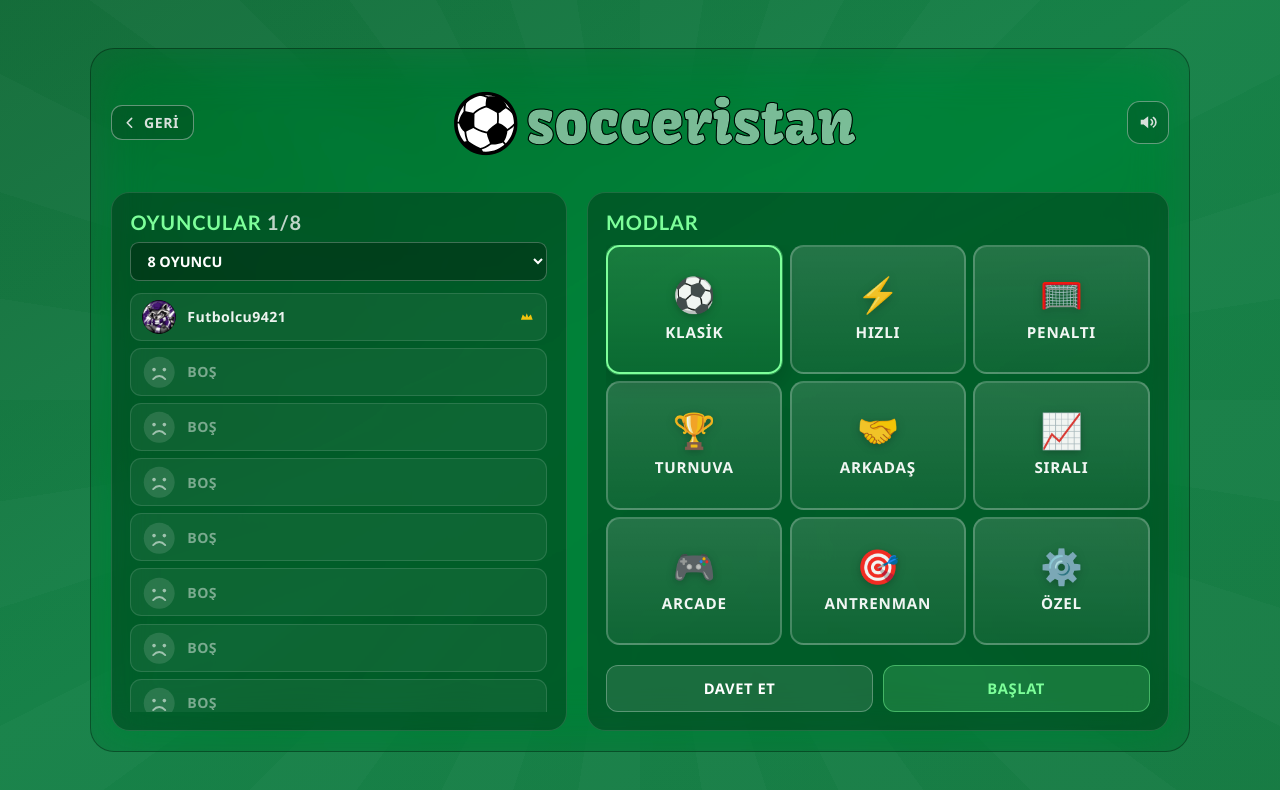
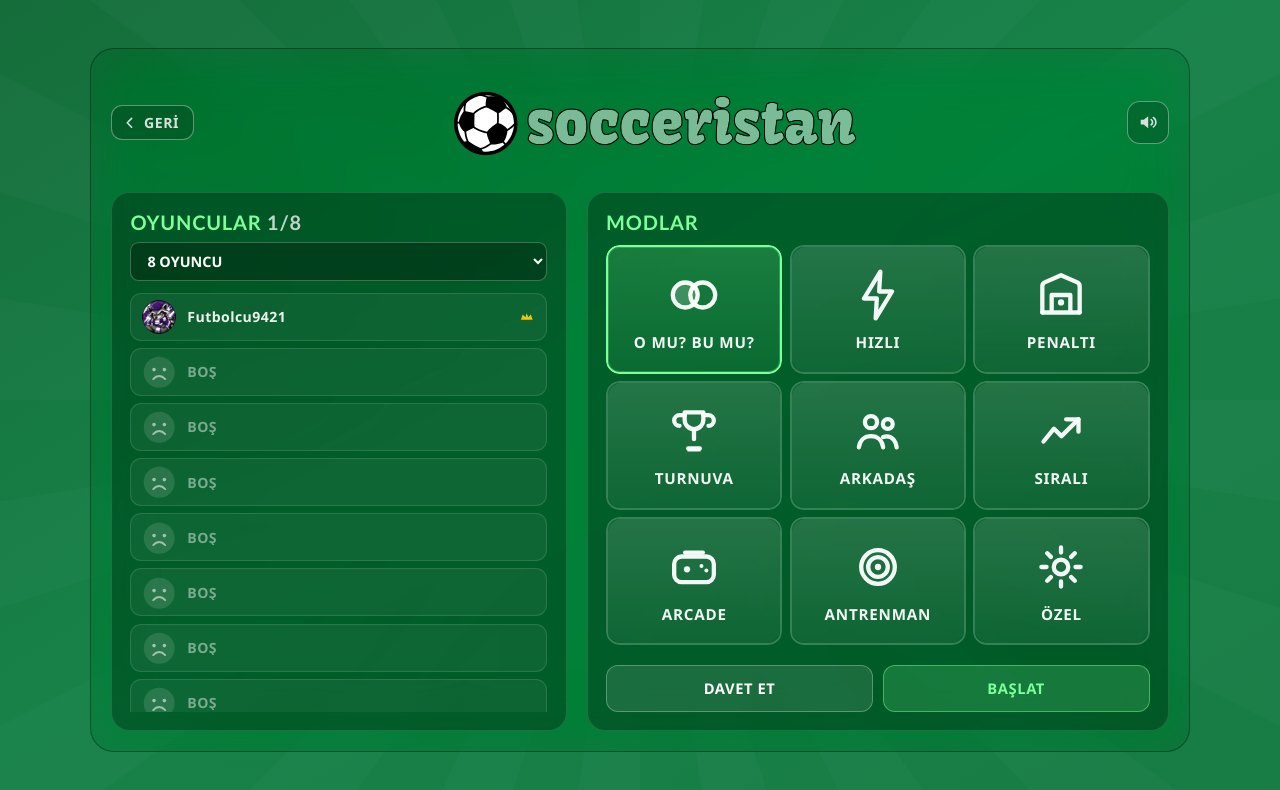
Before and after one commit to tegemenozyurek/socceristan, a React (Vite) app: page / in a window 1280 px wide. Both pictures are taken after a click on the button "HIZLI BAŞLA". Shown: the top 790 px of the page. Built offline with nearby package versions, Linux system fonts and the light colour scheme.

Commit message:
Refactor App component to introduce new game mode 'omubumu' with corresponding icons and descriptions. Update CSS for improved button styles, layout adjustments, and enhanced visual effects, ensuring a more engaging user experience.

```diff
--- a/src/App.css
+++ b/src/App.css
@@ -592,21 +592,33 @@
   padding: 0.48rem 0.35rem;
   border-radius: 0.85rem;
   border: 2px solid rgba(255, 255, 255, 0.22);
-  background:
-    linear-gradient(180deg, rgba(255, 255, 255, 0.14), rgba(255, 255, 255, 0.06));
+  background: transparent;
   color: rgba(255, 255, 255, 0.94);
   cursor: pointer;
-  overflow: hidden;
+  overflow: clip;
+  -webkit-mask-image: radial-gradient(circle, #000 100%, #000 100%);
+  mask-image: radial-gradient(circle, #000 100%, #000 100%);
   animation: mode-card-in 760ms cubic-bezier(0.22, 1, 0.36, 1) backwards;
   animation-delay: calc(380ms + var(--i, 0) * 75ms);
   transition:
     border-color 220ms ease,
-    background 220ms ease,
-    box-shadow 220ms ease,
-    transform 220ms ease;
+    box-shadow 220ms ease;
+}
+
+.mode-card::before {
+  content: "";
+  position: absolute;
+  inset: 0;
+  border-radius: inherit;
+  background:
+    linear-gradient(180deg, rgba(255, 255, 255, 0.14), rgba(255, 255, 255, 0.06));
+  z-index: 0;
+  pointer-events: none;
 }
 
 .mode-face {
+  position: relative;
+  z-index: 1;
   display: flex;
   flex-direction: column;
   align-items: center;
@@ -629,11 +641,11 @@
 .mode-face-detail {
   position: absolute;
   inset: 0;
-  padding: 0.45rem 0.4rem;
+  padding: 0.35rem 0.32rem;
   opacity: 0;
   transform: translateY(10px) scale(0.98);
   pointer-events: none;
-  gap: 0.35rem;
+  gap: 0.28rem;
   justify-content: center;
   overflow: hidden;
 }
@@ -641,8 +653,16 @@
 .mode-card .mode-icon {
   font-size: clamp(1.7rem, 3vw, 2.15rem);
   line-height: 1;
-  filter: drop-shadow(0 2px 4px rgba(0, 0, 0, 0.25));
   transition: transform 280ms cubic-bezier(0.22, 1, 0.36, 1);
+  color: rgba(255, 255, 255, 0.95);
+  display: grid;
+  place-items: center;
+}
+
+.mode-card .mode-icon svg {
+  width: clamp(2.9rem, 5vw, 3.5rem);
+  height: clamp(2.9rem, 5vw, 3.5rem);
+  display: block;
 }
 
 .mode-title {
@@ -651,34 +671,37 @@
 }
 
 .mode-face-detail .mode-title {
-  font-size: clamp(0.6rem, 1.2vw, 0.72rem);
+  font-size: clamp(0.55rem, 1.1vw, 0.66rem);
   color: #7dff9a;
+  flex-shrink: 0;
 }
 
 .mode-desc {
-  font: 600 clamp(0.58rem, 1.15vw, 0.68rem)/1.3 "Segoe UI", sans-serif;
+  font: 600 clamp(0.5rem, 1vw, 0.62rem)/1.28 "Segoe UI", sans-serif;
   letter-spacing: 0.01em;
   color: rgba(245, 245, 245, 0.88);
-  max-width: 17ch;
+  width: 100%;
+  max-width: none;
   overflow: hidden;
   display: -webkit-box;
   -webkit-box-orient: vertical;
-  -webkit-line-clamp: 4;
+  -webkit-line-clamp: 8;
+  text-wrap: pretty;
 }
 
 .mode-card.active {
   border-color: #7dff9a;
+  box-shadow: inset 0 0 0 1px rgba(125, 255, 154, 0.28);
+}
+
+.mode-card.active::before {
   background:
     linear-gradient(180deg, rgba(125, 255, 154, 0.2), rgba(125, 255, 154, 0.08));
-  box-shadow:
-    0 0 0 1px rgba(125, 255, 154, 0.35),
-    0 8px 22px rgba(0, 0, 0, 0.18);
 }
 
 @media (hover: hover) and (pointer: fine) {
   .mode-card:hover {
     border-color: rgba(125, 255, 154, 0.55);
-    transform: translateY(-1px);
   }
 
   .mode-card:hover .mode-face-default {
--- a/src/App.tsx
+++ b/src/App.tsx
@@ -1,4 +1,4 @@
-import { useEffect, useRef, useState, type CSSProperties } from 'react'
+import { useEffect, useRef, useState, type CSSProperties, type ReactNode } from 'react'
 import { Navigate, useLocation, useNavigate } from 'react-router-dom'
 import logoAndTitle from './assets/logoAndTitle.svg'
 import bull from './assets/characters/bull.png'
@@ -13,7 +13,7 @@ import './App.css'
 
 type Lang = 'tr' | 'en' | 'de'
 type ModeId =
-  | 'classic'
+  | 'omubumu'
   | 'quick'
   | 'penalty'
   | 'tournament'
@@ -39,16 +39,194 @@ function randomCharacter(exclude?: string) {
   return options[Math.floor(Math.random() * options.length)] ?? characters[0]
 }
 
-const modes: { id: ModeId; icon: string }[] = [
-  { id: 'classic', icon: '⚽' },
-  { id: 'quick', icon: '⚡' },
-  { id: 'penalty', icon: '🥅' },
-  { id: 'tournament', icon: '🏆' },
-  { id: 'friends', icon: '🤝' },
-  { id: 'ranked', icon: '📈' },
-  { id: 'arcade', icon: '🎮' },
-  { id: 'training', icon: '🎯' },
-  { id: 'custom', icon: '⚙️' },
+function ModeIcon({ children }: { children: ReactNode }) {
+  return (
+    <svg viewBox="0 0 24 24" fill="none" aria-hidden="true">
+      {children}
+    </svg>
+  )
+}
+
+function OmubumuIcon() {
+  return (
+    <ModeIcon>
+      <circle
+        cx="8.25"
+        cy="12"
+        r="5.35"
+        fill="currentColor"
+        fillOpacity="0.2"
+        stroke="currentColor"
+        strokeWidth="1.85"
+      />
+      <circle cx="15.75" cy="12" r="5.35" stroke="currentColor" strokeWidth="1.85" />
+    </ModeIcon>
+  )
+}
+
+function QuickIcon() {
+  return (
+    <ModeIcon>
+      <path
+        d="M13 2 6 13.5h5.5L11 22 18 10.5h-5.5L13 2z"
+        stroke="currentColor"
+        strokeWidth="1.85"
+        strokeLinejoin="round"
+        strokeLinecap="round"
+      />
+    </ModeIcon>
+  )
+}
+
+function PenaltyIcon() {
+  return (
+    <ModeIcon>
+      <path
+        d="M4 19.5V8.2c0-.7.4-1.3 1-1.6L12 3.5l7 3.1c.6.3 1 .9 1 1.6v11.3"
+        stroke="currentColor"
+        strokeWidth="1.85"
+        strokeLinecap="round"
+        strokeLinejoin="round"
+      />
+      <path
+        d="M4 19.5h16M8 19.5V12h8v7.5"
+        stroke="currentColor"
+        strokeWidth="1.85"
+        strokeLinecap="round"
+        strokeLinejoin="round"
+      />
+      <circle cx="12" cy="15.2" r="1.35" fill="currentColor" />
+    </ModeIcon>
+  )
+}
+
+function TournamentIcon() {
+  return (
+    <ModeIcon>
+      <path
+        d="M8 4h8v3.2a4 4 0 0 1-8 0V4z"
+        stroke="currentColor"
+        strokeWidth="1.85"
+        strokeLinejoin="round"
+      />
+      <path
+        d="M8 5.2H5.8A2.3 2.3 0 0 0 5.8 9.8M16 5.2h2.2a2.3 2.3 0 0 1 0 4.6"
+        stroke="currentColor"
+        strokeWidth="1.85"
+        strokeLinecap="round"
+      />
+      <path
+        d="M12 11.2v4.3M9.5 19.5h5M12 15.5h0"
+        stroke="currentColor"
+        strokeWidth="1.85"
+        strokeLinecap="round"
+      />
+      <path d="M9.2 19.5h5.6v1.3H9.2z" fill="currentColor" />
+    </ModeIcon>
+  )
+}
+
+function FriendsIcon() {
+  return (
+    <ModeIcon>
+      <circle cx="9" cy="8.2" r="2.6" stroke="currentColor" strokeWidth="1.85" />
+      <circle cx="16.2" cy="9" r="2.1" stroke="currentColor" strokeWidth="1.85" />
+      <path
+        d="M3.8 19c.4-3.1 2.5-4.8 5.2-4.8s4.8 1.7 5.2 4.8"
+        stroke="currentColor"
+        strokeWidth="1.85"
+        strokeLinecap="round"
+      />
+      <path
+        d="M14.2 14.6c1.5-.5 3.2-.3 4.5 1.1.7.8 1.1 1.8 1.3 3.3"
+        stroke="currentColor"
+        strokeWidth="1.85"
+        strokeLinecap="round"
+      />
+    </ModeIcon>
+  )
+}
+
+function RankedIcon() {
+  return (
+    <ModeIcon>
+      <path
+        d="M4.5 16.5 9 11l3.2 3.2L19.5 7"
+        stroke="currentColor"
+        strokeWidth="1.85"
+        strokeLinecap="round"
+        strokeLinejoin="round"
+      />
+      <path
+        d="M14.2 7H19.5v5.3"
+        stroke="currentColor"
+        strokeWidth="1.85"
+        strokeLinecap="round"
+        strokeLinejoin="round"
+      />
+    </ModeIcon>
+  )
+}
+
+function ArcadeIcon() {
+  return (
+    <ModeIcon>
+      <rect
+        x="3.5"
+        y="7.5"
+        width="17"
+        height="11"
+        rx="3.2"
+        stroke="currentColor"
+        strokeWidth="1.85"
+      />
+      <circle cx="9" cy="13" r="1.35" fill="currentColor" />
+      <circle cx="15.2" cy="11.6" r="0.85" fill="currentColor" />
+      <circle cx="17.3" cy="13.5" r="0.85" fill="currentColor" />
+      <path
+        d="M8.2 5.8h7.6"
+        stroke="currentColor"
+        strokeWidth="1.85"
+        strokeLinecap="round"
+      />
+    </ModeIcon>
+  )
+}
+
+function TrainingIcon() {
+  return (
+    <ModeIcon>
+      <circle cx="12" cy="12" r="7.2" stroke="currentColor" strokeWidth="1.85" />
+      <circle cx="12" cy="12" r="4.2" stroke="currentColor" strokeWidth="1.85" />
+      <circle cx="12" cy="12" r="1.35" fill="currentColor" />
+    </ModeIcon>
+  )
+}
+
+function CustomIcon() {
+  return (
+    <ModeIcon>
+      <circle cx="12" cy="12" r="3.1" stroke="currentColor" strokeWidth="1.85" />
+      <path
+        d="M12 3.6v2.2M12 18.2v2.2M3.6 12h2.2M18.2 12h2.2M6.1 6.1l1.55 1.55M16.35 16.35l1.55 1.55M17.9 6.1l-1.55 1.55M7.65 16.35l-1.55 1.55"
+        stroke="currentColor"
+        strokeWidth="1.85"
+        strokeLinecap="round"
+      />
+    </ModeIcon>
+  )
+}
+
+const modes: { id: ModeId; icon: ReactNode }[] = [
+  { id: 'omubumu', icon: <OmubumuIcon /> },
+  { id: 'quick', icon: <QuickIcon /> },
+  { id: 'penalty', icon: <PenaltyIcon /> },
+  { id: 'tournament', icon: <TournamentIcon /> },
+  { id: 'friends', icon: <FriendsIcon /> },
+  { id: 'ranked', icon: <RankedIcon /> },
+  { id: 'arcade', icon: <ArcadeIcon /> },
+  { id: 'training', icon: <TrainingIcon /> },
+  { id: 'custom', icon: <CustomIcon /> },
 ]
 
 const copy = {
@@ -74,7 +252,7 @@ const copy = {
     soundOn: 'Sesi aç',
     soundOff: 'Sesi kapat',
     modes: {
-      classic: 'KLASİK',
+      omubumu: 'O MU? BU MU?',
       quick: 'HIZLI',
       penalty: 'PENALTI',
       tournament: 'TURNUVA',
@@ -85,7 +263,7 @@ const copy = {
       custom: 'ÖZEL',
     },
     modeDesc: {
-      classic: 'Standart maç. Zamanlı oynayın veya ilk golü atan kazansın.',
+      omubumu: 'Önüne çıkan iki arasında arkadaşlarınla seçim yap. Kendi istediğini seçmek için jokerlerini kullanmayı unutma.',
       quick: 'Kısa turlar, hızlı skor. Atlayın ve hemen oynayın.',
       penalty: 'Sadece penaltı. Noktadan sırayla şut atın.',
       tournament: 'Birden fazla maçlık bracket turnuvası.',
@@ -118,7 +296,7 @@ const copy = {
     soundOn: 'Unmute sound',
     soundOff: 'Mute sound',
     modes: {
-      classic: 'CLASSIC',
+      omubumu: 'THIS? OR THAT?',
       quick: 'QUICK',
       penalty: 'PENALTY',
       tournament: 'TOURNAMENT',
@@ -129,7 +307,7 @@ const copy = {
       custom: 'CUSTOM',
     },
     modeDesc: {
-      classic: 'Standard match. Play timed or first goal wins.',
+      omubumu: 'Choose with friends between the two options in front of you. Don’t forget to use your jokers to pick what you want.',
       quick: 'Short rounds, fast scoring. Jump in and play.',
       penalty: 'Penalties only. Take turns from the spot.',
       tournament: 'Bracket competition across multiple matches.',
@@ -162,7 +340,7 @@ const copy = {
     soundOn: 'Ton einschalten',
     soundOff: 'Ton ausschalten',
     modes: {
-      classic: 'KLASSISCH',
+      omubumu: 'DIES? ODER DAS?',
       quick: 'SCHNELL',
       penalty: 'ELFMETER',
       tournament: 'TURNIER',
@@ -173,7 +351,7 @@ const copy = {
       custom: 'CUSTOM',
     },
     modeDesc: {
-      classic: 'Standardspiel. Zeitlich oder erstes Tor gewinnt.',
+      omubumu: 'Wählt mit Freunden zwischen den zwei Optionen vor euch. Vergesst nicht, eure Joker zu nutzen, um das Gewünschte zu wählen.',
       quick: 'Kurze Runden, schnelle Tore. Rein und spielen.',
       penalty: 'Nur Elfmeter. Abwechselnd vom Punkt schießen.',
       tournament: 'Bracket-Turnier über mehrere Spiele.',
@@ -358,7 +536,7 @@ function App() {
   const [nickname, setNickname] = useState(() => randomNickname('tr'))
   const [character, setCharacter] = useState(() => randomCharacter())
   const [capacity, setCapacity] = useState<(typeof playerCapacityOptions)[number]>(8)
-  const [mode, setMode] = useState<ModeId>('classic')
+  const [mode, setMode] = useState<ModeId>('omubumu')
   const [soundOn, setSoundOn] = useState(true)
   const menuRef = useRef<HTMLDivElement>(null)
   const t = copy[lang]
```
